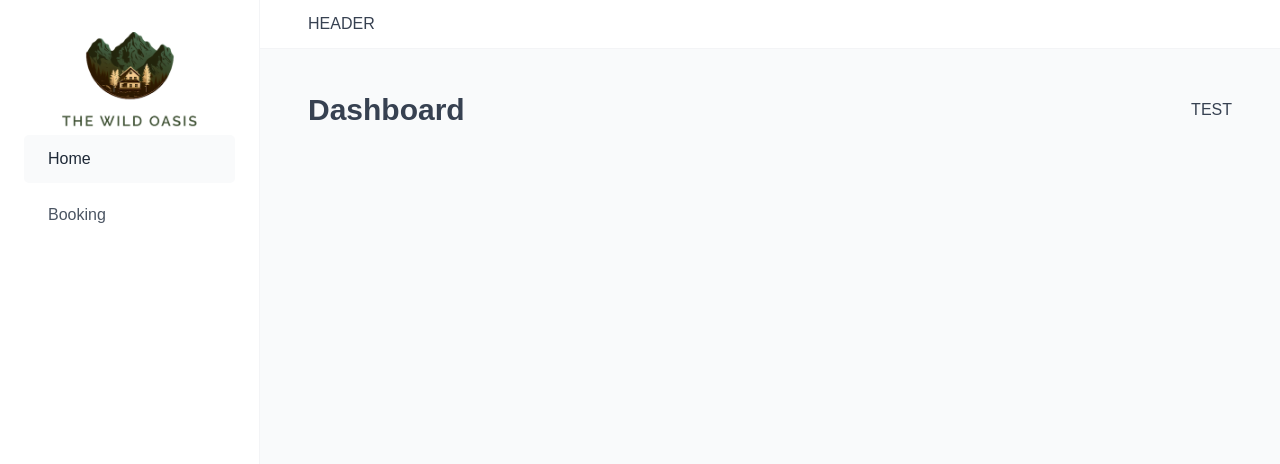
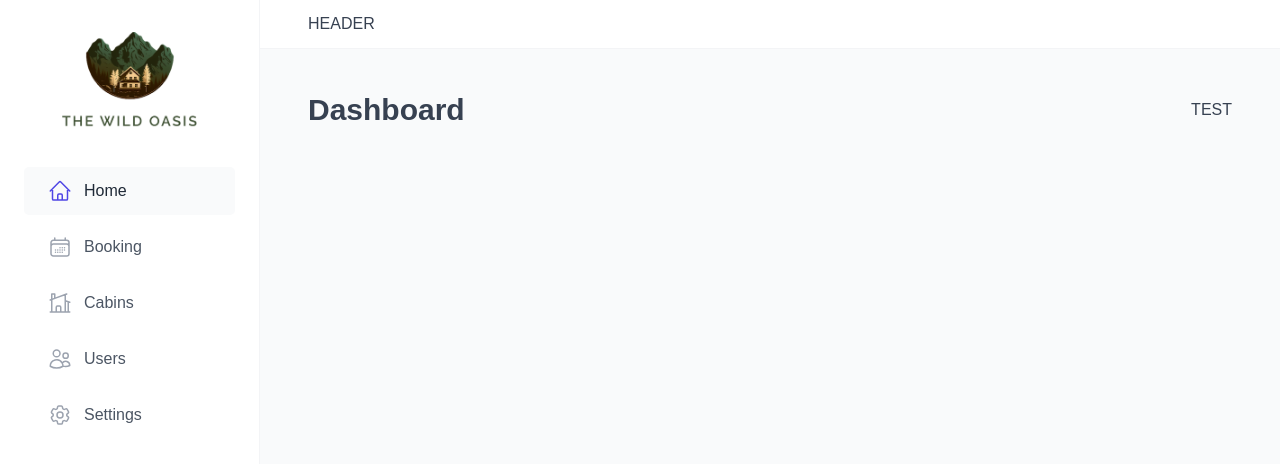
Before and after one commit to LHFahim/mountain-inn-frontend, a React (Vite) app: page /dashboard in a window 1280 px wide. Shown: the top 464 px of the page. Built offline with nearby package versions, Linux system fonts and the light colour scheme.

Commit message:
added main nav

```diff
--- a/package.json
+++ b/package.json
@@ -12,6 +12,7 @@
   "dependencies": {
     "react": "^18.2.0",
     "react-dom": "^18.2.0",
+    "react-icons": "^4.12.0",
     "react-router-dom": "^6.16.0",
     "styled-components": "^6.0.8"
   },
--- a/src/ui/MainNav.jsx
+++ b/src/ui/MainNav.jsx
@@ -1,4 +1,11 @@
 /* eslint-disable no-unused-vars */
+import {
+  HiOutlineCalendarDays,
+  HiOutlineCog6Tooth,
+  HiOutlineHome,
+  HiOutlineHomeModern,
+  HiOutlineUsers,
+} from "react-icons/hi2";
 import { NavLink } from "react-router-dom";
 import styled from "styled-components";
 
@@ -52,10 +59,33 @@ const MainNav = () => {
     <nav>
       <NavList>
         <li>
-          <StyledNavLink to="/dashboard">Home</StyledNavLink>
+          <StyledNavLink to="/dashboard">
+            <HiOutlineHome /> <span>Home</span>
+          </StyledNavLink>
         </li>
         <li>
-          <StyledNavLink to="/bookings">Booking</StyledNavLink>
+          <StyledNavLink to="/bookings">
+            <HiOutlineCalendarDays />
+            <span>Booking</span>
+          </StyledNavLink>
+        </li>
+        <li>
+          <StyledNavLink to="/cabins">
+            <HiOutlineHomeModern />
+            <span>Cabins</span>
+          </StyledNavLink>
+        </li>
+        <li>
+          <StyledNavLink to="/users">
+            <HiOutlineUsers />
+            <span>Users</span>
+          </StyledNavLink>
+        </li>
+        <li>
+          <StyledNavLink to="/settings">
+            <HiOutlineCog6Tooth />
+            <span>Settings</span>
+          </StyledNavLink>
         </li>
       </NavList>
     </nav>
--- a/src/ui/Sidebar.jsx
+++ b/src/ui/Sidebar.jsx
@@ -8,6 +8,10 @@ const StyledSidebar = styled.aside`
   border-right: 1px solid var(--color-grey-100);
 
   grid-row: 1/-1;
+
+  display: flex;
+  flex-direction: column;
+  gap: 3.2rem;
 `;
 
 const Sidebar = () => {
```
Also changed, not shown: 1 other file (tests, documents, lock files or other folders).
